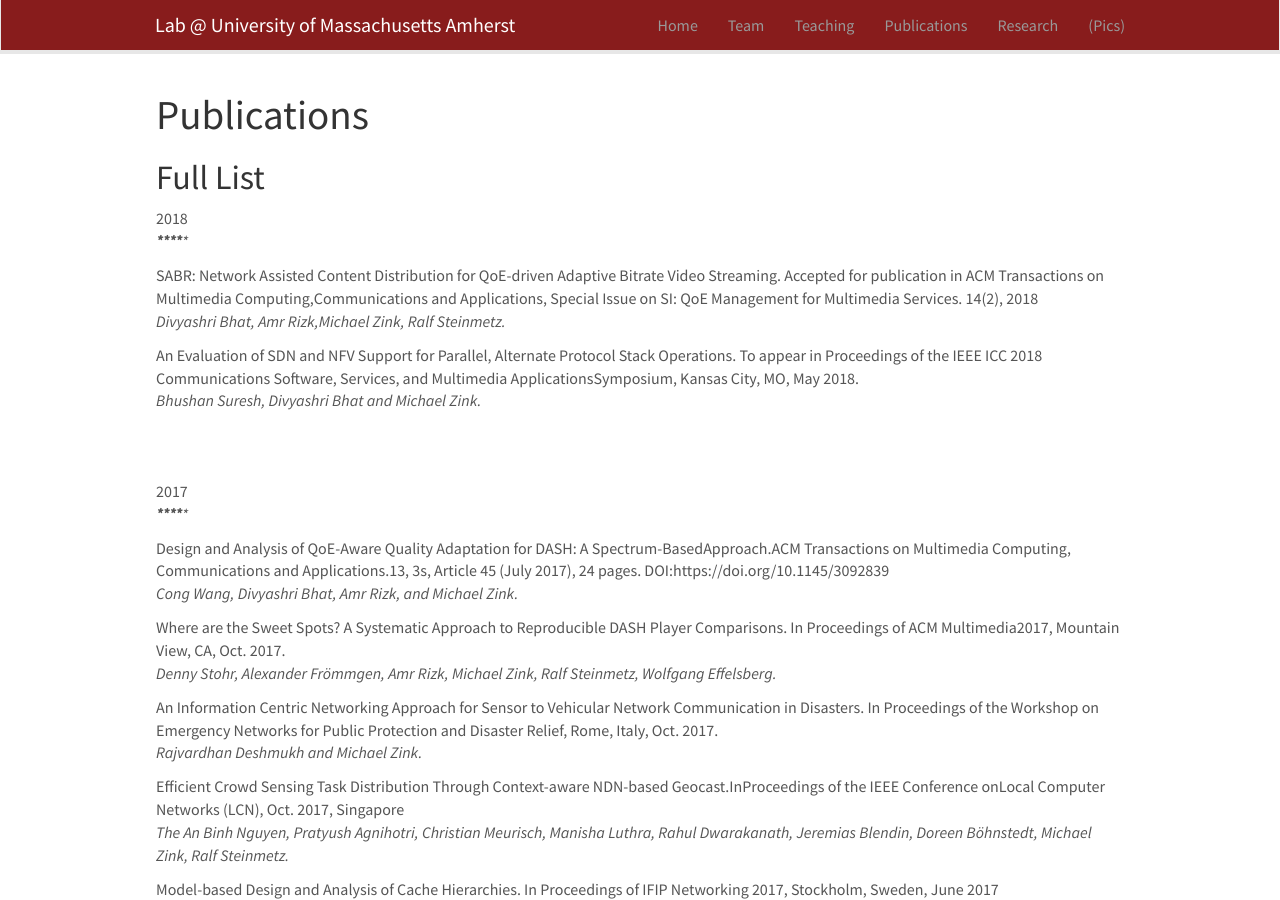
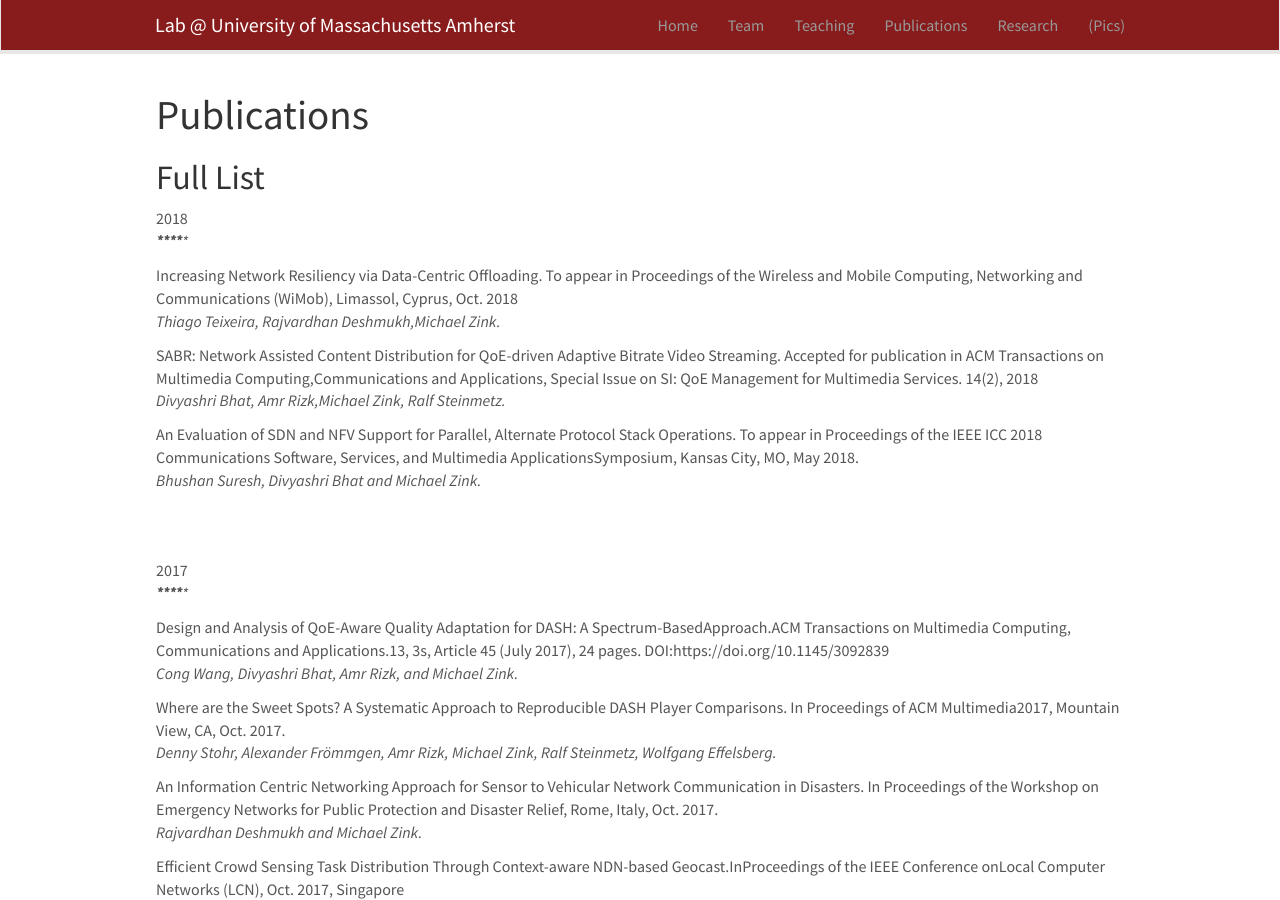
Before and after one commit to openmindedstoic/openmindedstoic.github.io, a Jekyll site: the page built from _pages/publications.md, in a window 1280 px wide and 900 px high. Built offline with Jekyll 4.4.1, drawn with Linux system fonts in a browser that asks for light colours; nearby versions of some CDN libraries.

Commit message:
Update publist.yml

```diff
--- a/_data/publist.yml
+++ b/_data/publist.yml
@@ -1,5 +1,8 @@
 - title: "2018"
   authors: "*************"
+
+- title: "Increasing Network Resiliency via Data-Centric Offloading. To appear in Proceedings of the Wireless and Mobile Computing, Networking and Communications (WiMob), Limassol, Cyprus, Oct. 2018"
+  authors: Thiago Teixeira, Rajvardhan Deshmukh,Michael Zink.
 
 - title: "SABR: Network Assisted Content Distribution for QoE-driven Adaptive Bitrate Video Streaming. Accepted for publication in ACM Transactions on Multimedia Computing,Communications and Applications, Special Issue on SI: QoE Management for Multimedia Services. 14(2), 2018"
   authors: Divyashri Bhat, Amr Rizk,Michael Zink, Ralf Steinmetz.
```
